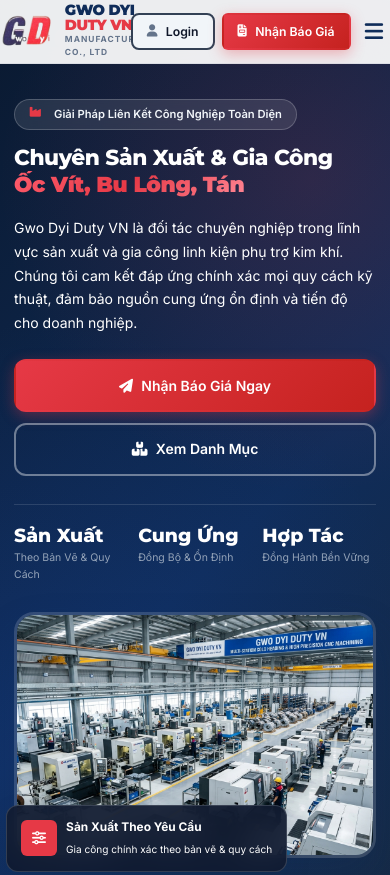
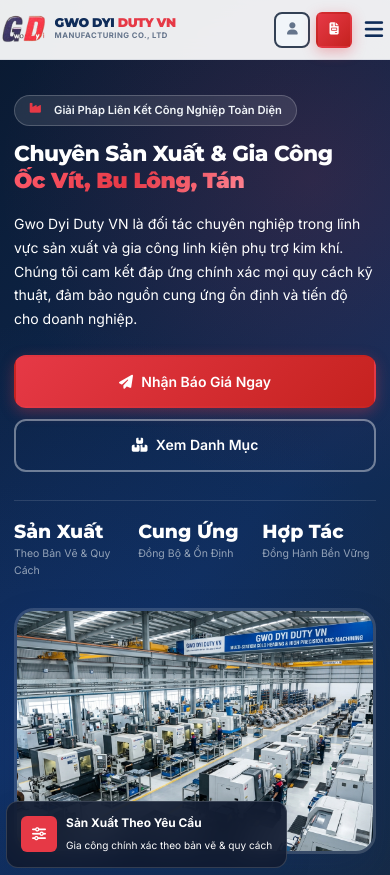
Before and after one commit to MinhhQuann1506/GD-WEB, a website: page index.html in a window 390 px wide. Shown: the top 875 px of the page. Drawn offline with Linux system fonts and the light colour scheme; no server answers.

Commit message:
Fix mobile header: icon-only buttons, prevent brand text wrapping on phone

```diff
--- a/styles.css
+++ b/styles.css
@@ -1394,22 +1394,43 @@
 
   /* Header */
   .site-header {
-    height: 64px;
-  }
-  :root { --header-height: 64px; }
+    height: 60px;
+  }
+  :root { --header-height: 60px; }
 
   .header-container {
     padding: 0;
-  }
-
-  .brand-logo-img { height: 36px; }
-  .brand-name { font-size: 1.05rem; }
-  .brand-sub { font-size: 0.6rem; }
-
-  /* Hide nav text buttons on very small screens, keep icons */
+    gap: 0.5rem;
+  }
+
+  /* Brand: shrink slightly but keep on one line */
+  .brand-logo { gap: 0.45rem; flex-shrink: 1; min-width: 0; }
+  .brand-logo-img { height: 32px; flex-shrink: 0; }
+  .brand-text { min-width: 0; overflow: hidden; }
+  .brand-name { font-size: 0.9rem; white-space: nowrap; }
+  .brand-sub { font-size: 0.55rem; white-space: nowrap; letter-spacing: 0.06em; }
+
+  /* Header action buttons — icon only on mobile */
   .header-actions {
-    gap: 0.5rem;
-  }
+    gap: 0.4rem;
+    flex-shrink: 0;
+  }
+
+  /* Hide text labels inside header buttons, keep icons */
+  #adminAuthBtn span,
+  .open-rfq-btn.btn-sm span {
+    display: none;
+  }
+
+  /* Make header buttons square icon buttons */
+  #adminAuthBtn,
+  .open-rfq-btn.btn-sm {
+    padding: 0.45rem 0.6rem;
+    min-width: 36px;
+    height: 36px;
+    border-radius: var(--radius-sm);
+  }
+
 
   /* Hamburger menu */
   .mobile-toggle {
@@ -1421,7 +1442,7 @@
   /* Mobile nav dropdown */
   .nav-menu {
     position: fixed;
-    top: 64px;
+    top: 60px;
     left: 0;
     right: 0;
     background: var(--color-white);
@@ -1456,7 +1477,7 @@
 
   /* Hero */
   .hero-section {
-    padding-top: calc(64px + 2.5rem);
+    padding-top: calc(60px + 2.5rem);
     padding-bottom: 3rem;
   }
 
```
